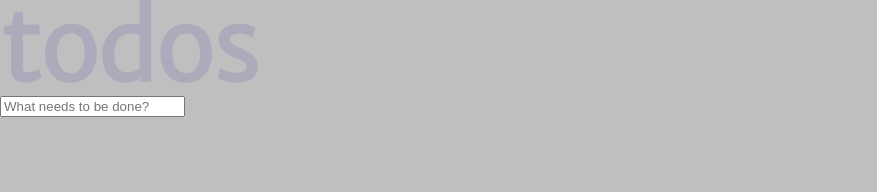
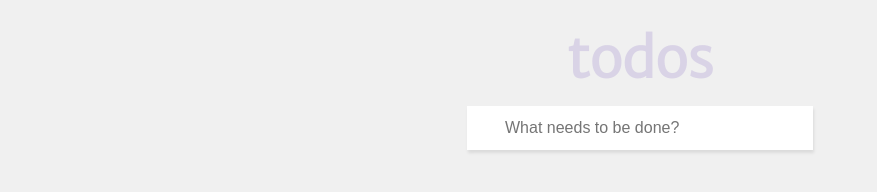
Before and after one commit to alicarpio/ToDo-s-, a plain HTML site: page index.html in a window 1280 px wide. Shown: the whole page, without its empty margins (0-877 px from the left). Drawn offline with Linux system fonts and the light colour scheme.

Commit message:
color and shadow added to the todo box

```diff
--- a/index.css
+++ b/index.css
@@ -1,13 +1,41 @@
 body{
-    background: rgb(191, 191, 191);
-    position: center;
+    background: rgb(191, 191, 191, 0.23);
+    width: auto;
+
+}
+header{
+    display: flex;
+    flex-direction: column;
+    align-items: center;
+
 }
 
+.toDoBox{
+    margin-top: 1.2rem;
+    border: 5px solid white;
+    width: 21rem;
+    box-shadow: 1px 3px 3px rgba(0,0,0,0.09);
+}
+
+
+::-moz-placeholder{
+    color: rgba(74, 73, 73, 0.75);
+    opacity: 0.1;
+    font-style: italic;
+}
+
+#uniqueToDo{
+    padding: 8px 15px 8px 33px;
+    border: none;
+    width: 18rem;
+    font-size: 1rem;
+}
 
 
 #title{
    color: rgba(84, 47, 175, 0.15);
-    font-size:6rem;
+    font-size:3.4rem;
     font-weight: 900;
     font-family: 'Merriweather Sans', sans-serif;
+    margin-top: 2rem;
 }
--- a/index.html
+++ b/index.html
@@ -16,8 +16,8 @@
 <body>
 <header>
     <h1 id="title">todos</h1>
-    <form>
-        <input id="uniqueToDo" type="text" placeholder="What needs to be done?" /   >
+    <form class="toDoBox">
+        <input id="uniqueToDo" type="text" placeholder="What needs to be done?" />
     </form>
 
 </header>
```
